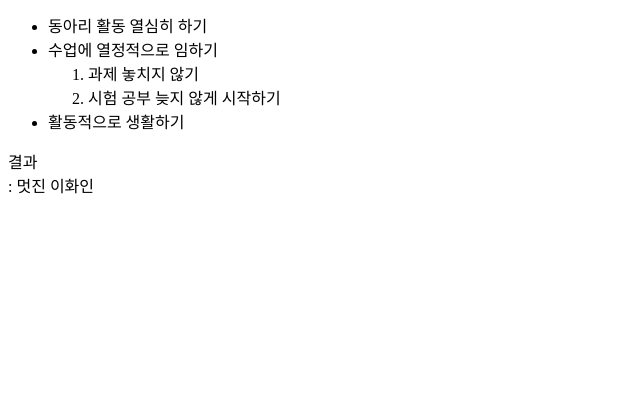
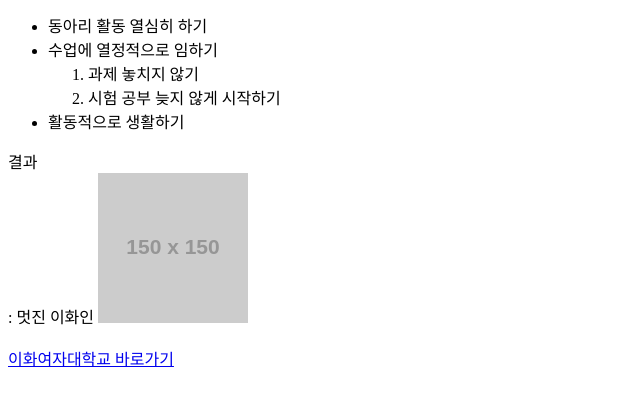
Before and after one commit to ramm113/2025-plans, a plain HTML site: page index.html in a window 1280 px wide. Shown: the part 140-546 px from the top of the page, without its empty margins (0-640 px from the left). Drawn offline with Linux system fonts and the light colour scheme; placeholder pictures from the web are drawn by us.

Commit message:
Update index.html

```diff
--- a/index.html
+++ b/index.html
@@ -16,6 +16,14 @@
   <li>활동적으로 생활하기</li>
 </ul>
 
-  <p>결과<br>: 멋진 이화인
+<p>결과<br>: 멋진 이화인
+
+<img src="https://via.placeholder.com/150" alt="샘플 이미지">
+
+<br>
+<br>
+
+<a href="https://www.ewha.ac.kr/" target="_blank">이화여자대학교 바로가기</a>
+
 </body>
 </html>
```
